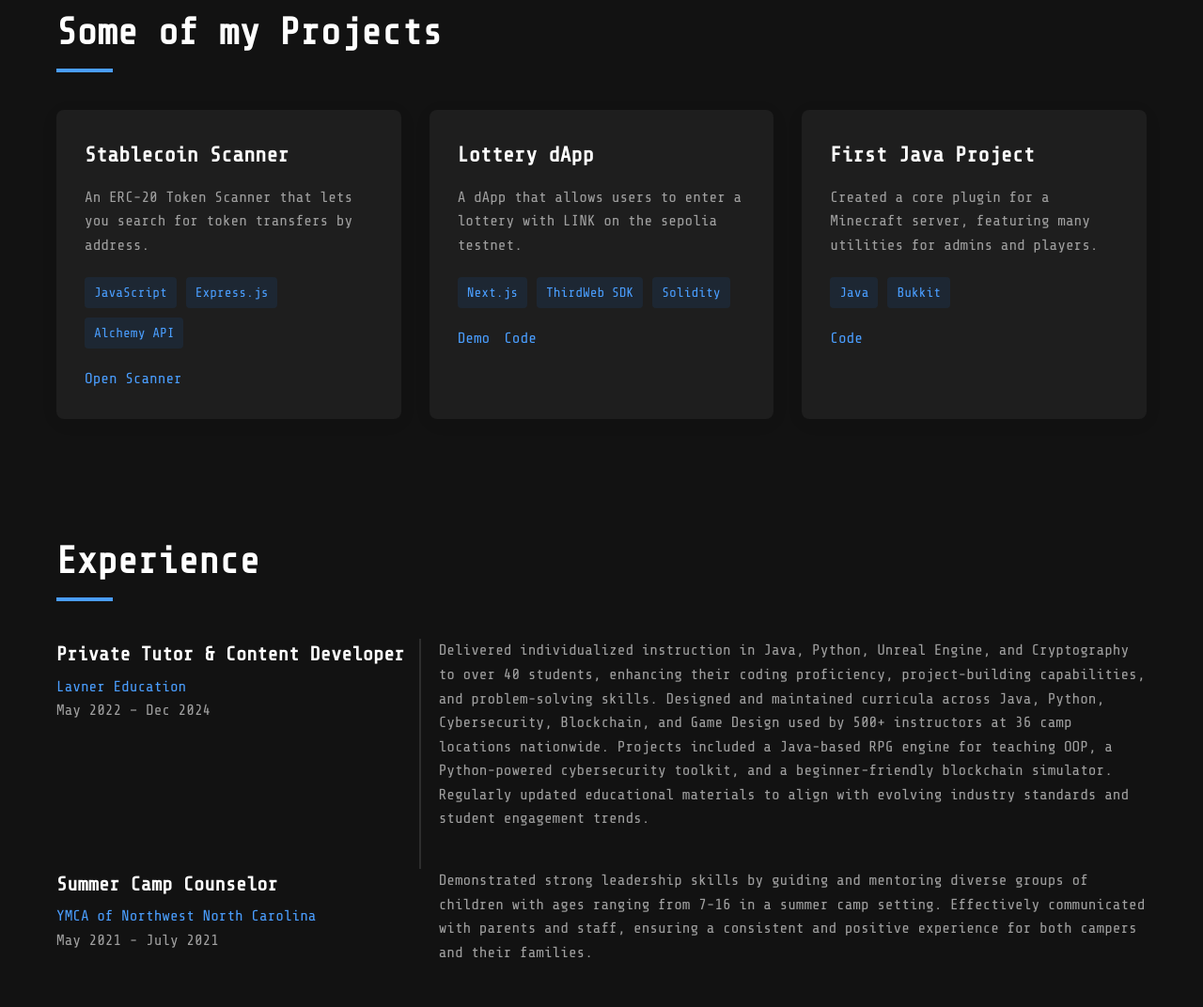
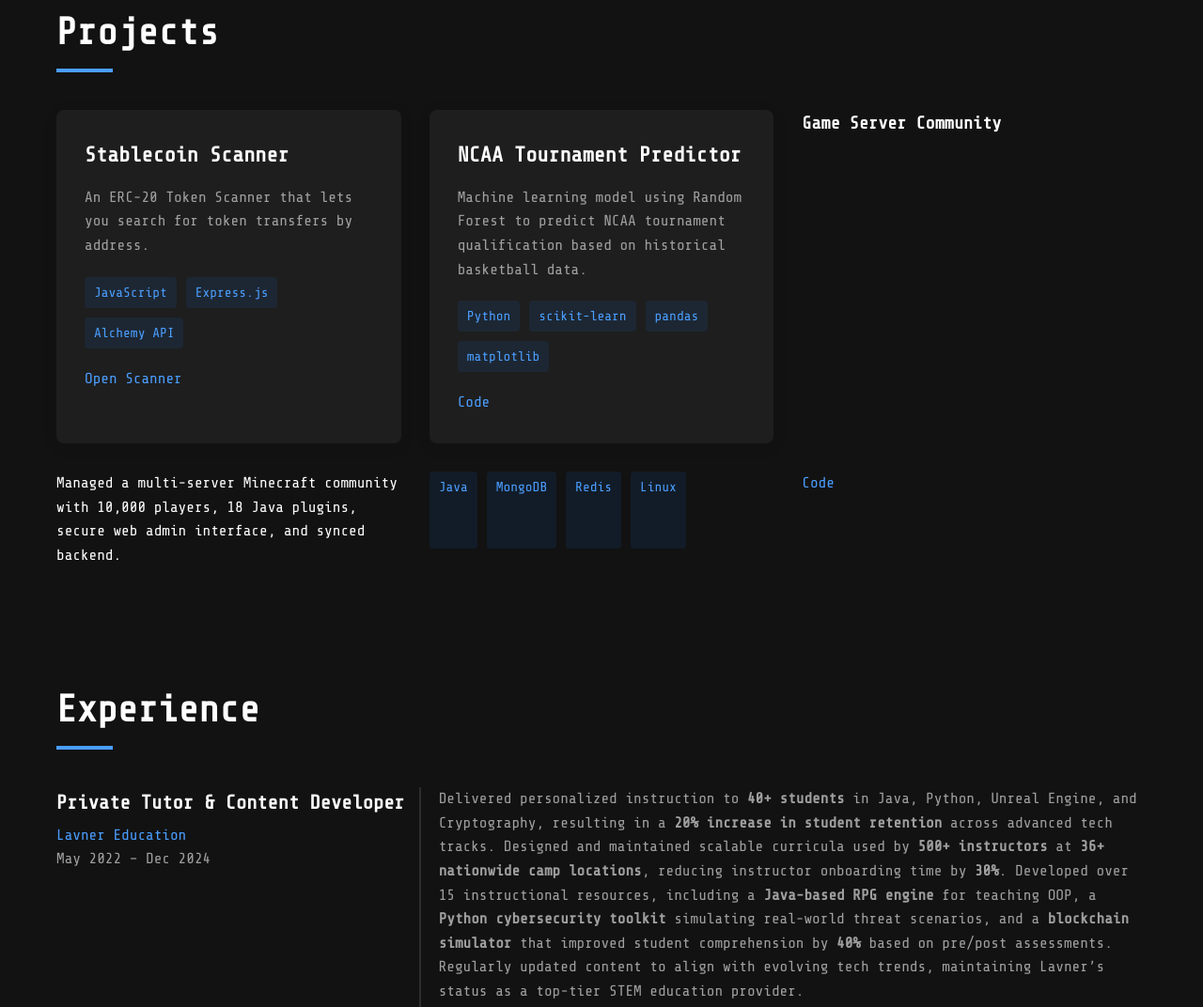
Before and after one commit to mattw0301/personalsite, a website: page public/index.html in a window 1280 px wide. Shown: the part 828-1900 px from the top of the page at 94% size. Drawn offline with nearby package versions, Linux system fonts and the light colour scheme.

Commit message:
update resume

```diff
--- a/public/index.html
+++ b/public/index.html
@@ -97,7 +97,7 @@
 
   <section id="projects">
     <div class="section-container">
-      <h2 class="section-title">Some of my Projects</h2>
+      <h2 class="section-title">Projects</h2>
       <div class="projects-grid">
         <div class="project-card">
           <h3>Stablecoin Scanner</h3>
@@ -115,34 +115,33 @@
         </div>
 
         <div class="project-card">
-          <h3>Lottery dApp</h3>
+          <h3>NCAA Tournament Predictor</h3>
           <p>
-            A dApp that allows users to enter a lottery with LINK on the sepolia testnet.
+            Machine learning model using Random Forest to predict NCAA tournament qualification based on historical basketball data.
           </p>
           <div class="project-tech">
-            <span>Next.js</span>
-            <span>ThirdWeb SDK</span>
-            <span>Solidity</span>
+            <span>Python</span>
+            <span>scikit-learn</span>
+            <span>pandas</span>
+            <span>matplotlib</span>
           </div>
           <div class="project-links">
-            <a href="https://lotteryd-app.vercel.app/" target="_blank">Demo</a>
-            <a href="https://github.com/mattw0301/LotterydApp" target="_blank">Code</a>
+            <a href="https://github.com/mattw0301/March-Madness-Predictor" target="_blank">Code</a>
           </div>
         </div>
 
-        <div class="project-card">
-          <h3>First Java Project</h3>
+        <h3>Game Server Community</h3>
         <p>
-            Created a core plugin for a Minecraft server, featuring many utilities for admins and players.
+          Managed a multi-server Minecraft community with 10,000 players, 18 Java plugins, secure web admin interface, and synced backend.
         </p>
         <div class="project-tech">
           <span>Java</span>
-            <span>Bukkit</span>
+          <span>MongoDB</span>
+          <span>Redis</span>
+          <span>Linux</span>
         </div>
         <div class="project-links">
           <a href="https://github.com/mattw0301/AzulianCore" target="_blank">Code</a>
-          </div>
-        </div>
         </div>
       </div>
   </section>
@@ -159,12 +158,14 @@
           </div>
           <div class="experience-description">
             <p>
-              Delivered individualized instruction in Java, Python, Unreal Engine, and Cryptography to over 40 students,
-              enhancing their coding proficiency, project-building capabilities, and problem-solving skills.
-              Designed and maintained curricula across Java, Python, Cybersecurity, Blockchain, and Game Design used by
-              500+ instructors at 36 camp locations nationwide. Projects included a Java-based RPG engine for teaching OOP,
-              a Python-powered cybersecurity toolkit, and a beginner-friendly blockchain simulator. Regularly updated
-              educational materials to align with evolving industry standards and student engagement trends.
+              Delivered personalized instruction to <strong>40+ students</strong> in Java, Python, Unreal Engine, and Cryptography,
+              resulting in a <strong>20% increase in student retention</strong> across advanced tech tracks.
+              Designed and maintained scalable curricula used by <strong>500+ instructors</strong> at <strong>36+ nationwide camp locations</strong>,
+              reducing instructor onboarding time by <strong>30%</strong>.
+              Developed over 15 instructional resources, including a <strong>Java-based RPG engine</strong> for teaching OOP,
+              a <strong>Python cybersecurity toolkit</strong> simulating real-world threat scenarios, and a <strong>blockchain simulator</strong>
+              that improved student comprehension by <strong>40%</strong> based on pre/post assessments.
+              Regularly updated content to align with evolving tech trends, maintaining Lavner’s status as a top-tier STEM education provider.
             </p>
           </div>
         </div>
@@ -198,7 +199,7 @@
           <span>matw@unc.edu</span>
         </a>
         <a
-          href="https://linkedin.com/in/matthew-white-a74310217"
+          href="https://linkedin.com/in/matthewwhite04"
           target="_blank"
           class="contact-item"
         >
```
Lines whose indentation alone changed are shown as unchanged.
